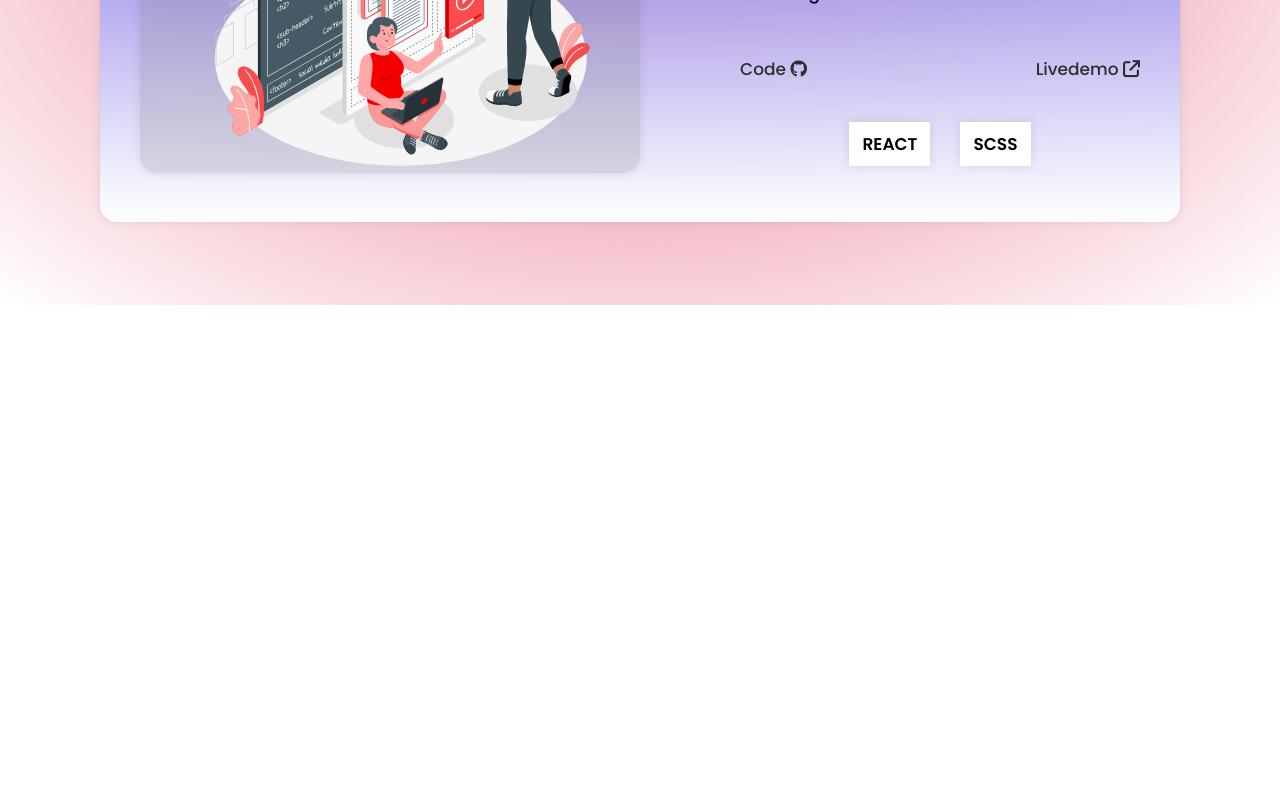
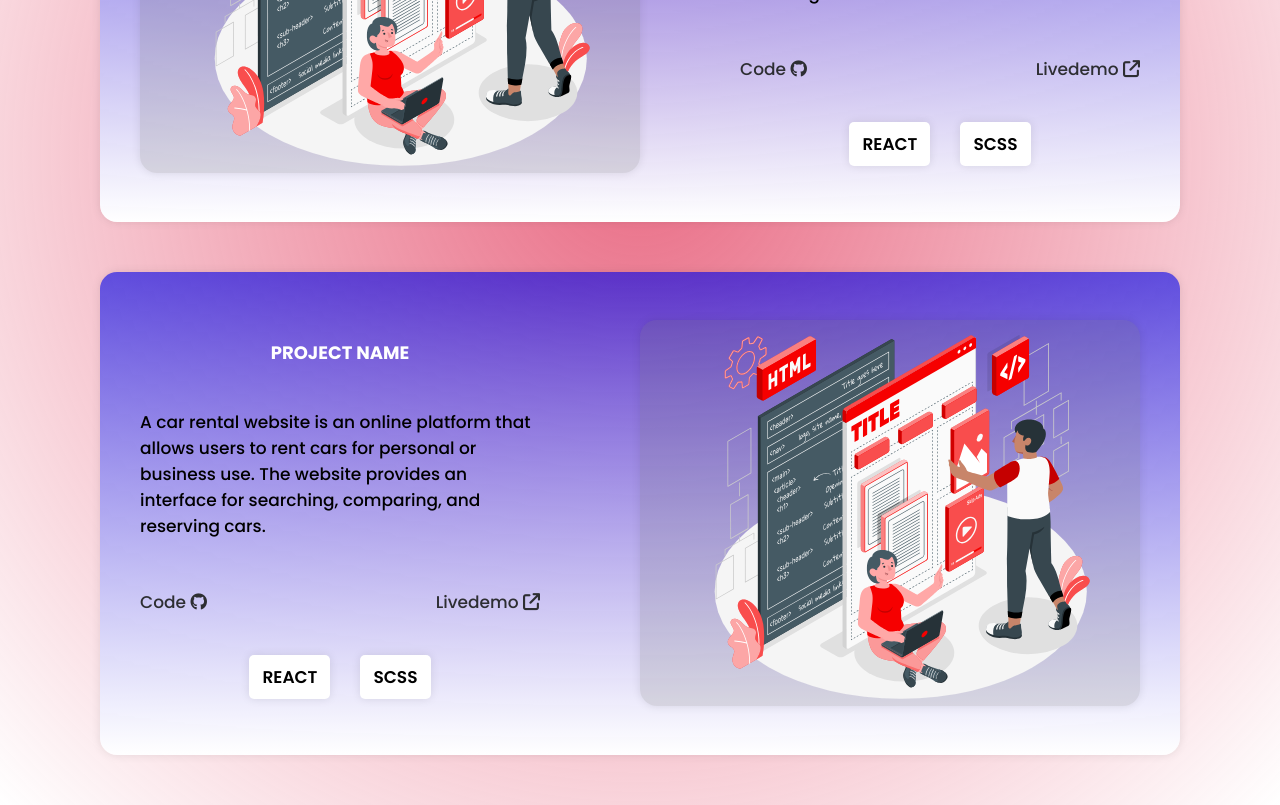
Before and after one commit to pankaj-coder47/React-Portfolio, a React (Create React App) app in the folder portfolio/: page / in a window 1280 px wide. Shown: the part 1800-2605 px from the top of the page. Before the commit the page ends 2105 px from the top, so only its background shows below. Built offline with nearby package versions, Linux system fonts and the light colour scheme.

Commit message:
commit for adding some code css

```diff
--- a/portfolio/src/Components/App.js
+++ b/portfolio/src/Components/App.js
@@ -1,6 +1,6 @@
 import React from 'react'
 import './app.css'
-import { About, Home, Nav, Project } from '../Containers'
+import { About, Contact, Home, Nav, Project } from '../Containers'
 export default function App() {
   return (
   <>
@@ -8,6 +8,7 @@ export default function App() {
   <Home/>
   <About/>
   <Project/>
+  <Contact/>
   </>
   )
 }
--- a/portfolio/src/Containers/Contact.js
+++ b/portfolio/src/Containers/Contact.js
@@ -2,7 +2,13 @@ import React from 'react'
 
 export default function Contact() {
   return (
-    <div className='flex-class' id='Contact'>
-    </div>
+    <section id="Contact " className='Contact-section'>
+      <div className="contact-heading">
+
+      </div>
+      <div className="contact-details">
+
+      </div>
+    </section>
   )
 }
--- a/portfolio/src/Containers/Nav.js
+++ b/portfolio/src/Containers/Nav.js
@@ -3,12 +3,11 @@ import './nav.css'
 export default function Nav() {
   const [Toggle, SetToggle] = useState(false)
 
-
   return (
-    <nav className="navbar desktop">
-      <h4 className='nav-logo' id='#home'>webdev.dhanji</h4>
+    <nav className="navbar desktop" >
+      <h4 className='nav-logo' >webdev.dhanji</h4>
       <div className="nav-list">
-        <a href="#Home " className='active'>Home</a>
+        <a href="#Home" className='active'>Home</a>
         <a href="#About">About</a>
         <a href="#Project">Project</a>
         <a href="#Contact">Contact</a>
--- a/portfolio/src/Containers/Project.js
+++ b/portfolio/src/Containers/Project.js
@@ -10,6 +10,8 @@ export default function Project() {
         <h1>Portfolio</h1>
         <p>Each project is a unique piece of development 🧩</p>
       </div>
+
+      {/* This is parent grid */}
       <div className="project-box">
         <div className="project-grid pro">
           <div className="project-image-grid">
@@ -29,9 +31,28 @@ export default function Project() {
             </div>
           </div>
         </div>
-       {/*  <div className="project-grid pro"></div>
-        <div className="project-grid pro"></div>
-        <div className="project-grid pro"></div> */}
+
+
+
+        {/* grid box secod */}
+        <div className="project-grid pro pro2">
+          <div className="project-text-desc">
+            <h3>Project Name </h3>
+            <p>A car rental website is an online platform that allows users to rent cars for personal or business use. The website provides an interface for searching, comparing, and reserving cars.</p>
+            <div className="project-livedemo">
+              <p><a href="https://github.com/pankaj-coder47">Code <i className="fa-brands fa-github"></i></a></p>
+              <p><a href="/">Livedemo <i class="fa-solid fa-arrow-up-right-from-square"></i></a></p>
+
+            </div>
+            <div className="project-text-btn">
+              <button>React</button>
+              <button>sCss</button>
+            </div>
+          </div>
+          <div className="project-image-grid">
+            <img src={project} alt="" />
+          </div>
+        </div>
       </div>
 
     </section>
--- a/portfolio/src/Containers/project.css
+++ b/portfolio/src/Containers/project.css
@@ -1,5 +1,5 @@
 .project-section{
-    height: 100vh;
+    min-height: 100vh;
     width: 100%;
     display: flex;
     flex-direction: column;
@@ -110,6 +110,7 @@
     box-shadow: 0 0 10px rgba(0, 0, 0, 0.1);
     font-weight: 600;
     margin-bottom: 1rem;
+    border-radius: 0.5rem;
 }
 
 .project-livedemo{
@@ -165,8 +166,8 @@
 .project-section{
     padding: 5rem 5rem 10rem 5rem;
 }
+
+.pro2{
+    flex-direction: column-reverse;
 }
-
-@media (max-width:550px) {
-
 }
```
Also changed, not shown: portfolio/src/Containers/nav.css (line endings or trailing spaces).
